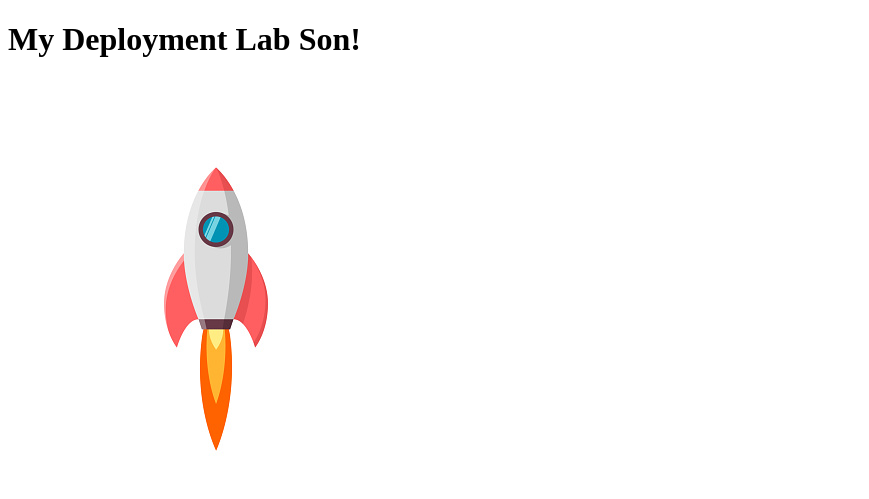
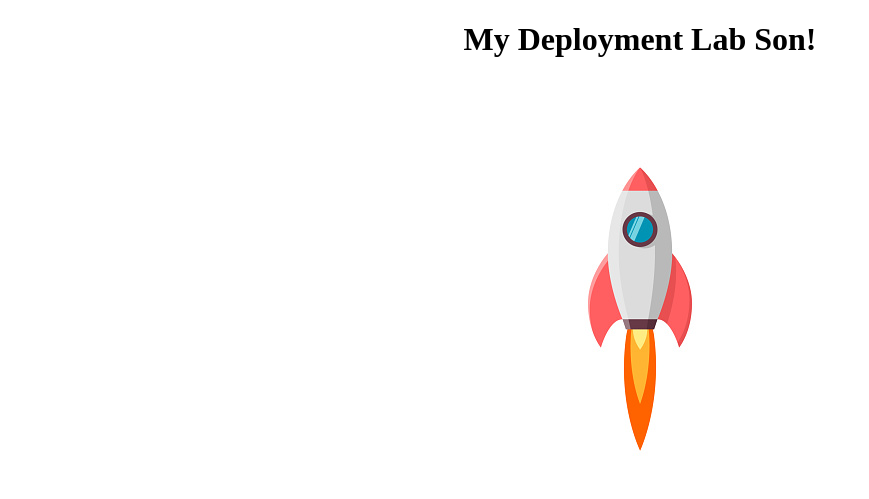
Before and after one commit to DwayneForeman/my-deployment-lab, a website: page public/index.html in a window 1280 px wide. Shown: the whole page, without its empty margins (0-869 px from the left). Drawn offline with Linux system fonts and the light colour scheme.

Commit message:
eighth commit

```diff
--- a/public/index.html
+++ b/public/index.html
@@ -4,13 +4,14 @@
   <meta charset="UTF-8">
   <meta http-equiv="X-UA-Compatible" content="IE=edge">
   <meta name="viewport" content="width=device-width, initial-scale=1.0">
+  <link rel="stylesheet" href="styles.css">
   <title>Deployment Lab</title>
 </head>
 <body>
 
   <h1>My Deployment Lab Son!</h1>
 
-  <img src = "images/rocket-background.jpeg" alt="Takeoff Rocket"
+  <img id="rocket" src = "images/rocket-background.jpeg" alt="Takeoff Rocket"
 
 </body>
 </html>
--- a/public/styles.css
+++ b/public/styles.css
@@ -0,0 +1,8 @@
+h1 {
+  text-align: center;
+}
+
+img {
+  display: block;
+  margin: 0 auto;
+}
```
